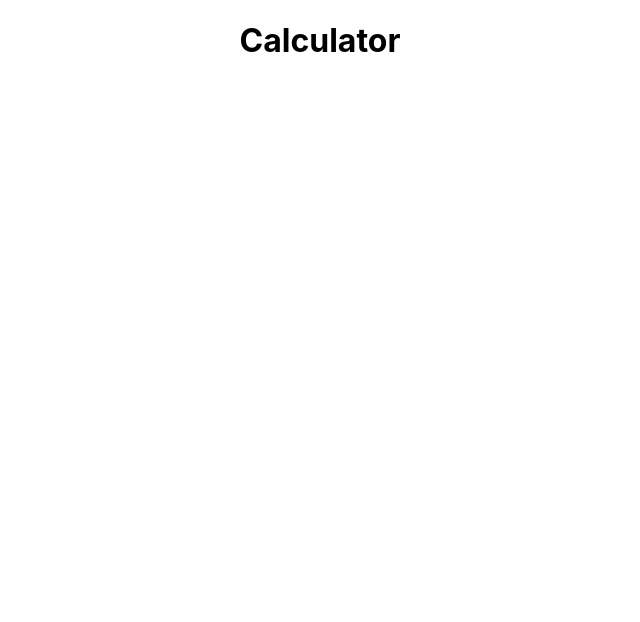
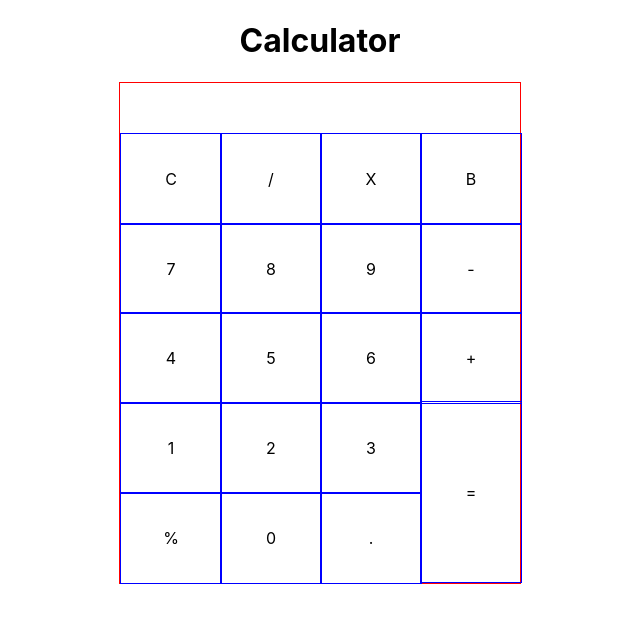
Before and after one commit to sunil7117/calculator, a React (Create React App) app: page / in a window 1280 px wide. Shown: the top 622 px of the page, without its empty margins (320-960 px from the left). Built offline with nearby package versions, Linux system fonts and the light colour scheme.

Commit message:
Here i have used eval() that return a waring 'eval can be harmful'

```diff
--- a/src/App.js
+++ b/src/App.js
@@ -2,10 +2,60 @@ import './App.css';
 import { useState } from 'react';
 
 function App() {
+  const[screen,setScreen]=useState("")
 
+  const handleClick=(keys)=>{
+
+    switch(keys){
+          case "b":
+            setScreen(()=>
+            screen.slice(0,-1)
+            )
+            break;
+
+
+          case "c":
+            setScreen("")
+            break;
+
+          case "=":
+            console.log(eval(screen))
+            break;
+
+          default:
+              setScreen((screen)=>
+              screen+keys
+              )
+
+          }
+        }
   return (
     <div className="App">
       <h1>Calculator</h1>
+      <div id='cal'>
+        <div id='screen'>{screen}</div>
+        <div id='pad'>
+          <div id='keys'onClick={(e)=>handleClick("c")}>C</div>
+          <div id='keys'onClick={(e)=>handleClick("/")}>/</div>
+          <div id='keys'onClick={(e)=>handleClick("X")}>X</div>
+          <div id='keys'onClick={(e)=>handleClick("b")}>B</div>
+          <div id='keys' onClick={(e)=>handleClick("7")}>7</div>
+          <div id='keys' onClick={(e)=>handleClick("8")}>8</div>
+          <div id='keys'onClick={(e)=>handleClick("9")}>9</div>
+          <div id='keys'onClick={(e)=>handleClick("-")}>-</div>
+          <div id='keys'onClick={(e)=>handleClick("4")}>4</div>
+          <div id='keys' onClick={(e)=>handleClick("5")}>5</div>
+          <div id='keys'onClick={(e)=>handleClick("6")}>6</div>
+          <div id='keys'onClick={(e)=>handleClick("+")}>+</div>
+          <div id='keys'onClick={(e)=>handleClick("1")} >1</div>
+          <div id='keys'onClick={(e)=>handleClick("2")}>2</div>
+          <div id='keys'onClick={(e)=>handleClick("3")}>3</div>
+          <div id='keys' className='exp' onClick={(e)=>handleClick("=")}>=</div>
+          <div id='keys'onClick={(e)=>handleClick("%")}>%</div>
+          <div id='keys'onClick={(e)=>handleClick("0")}>0</div>
+          <div id='keys'onClick={(e)=>handleClick(".")}>.</div>
+        </div>
+      </div>
 
     </div>
   );
```
Also changed, not shown: src/App.css (line endings or trailing spaces).
